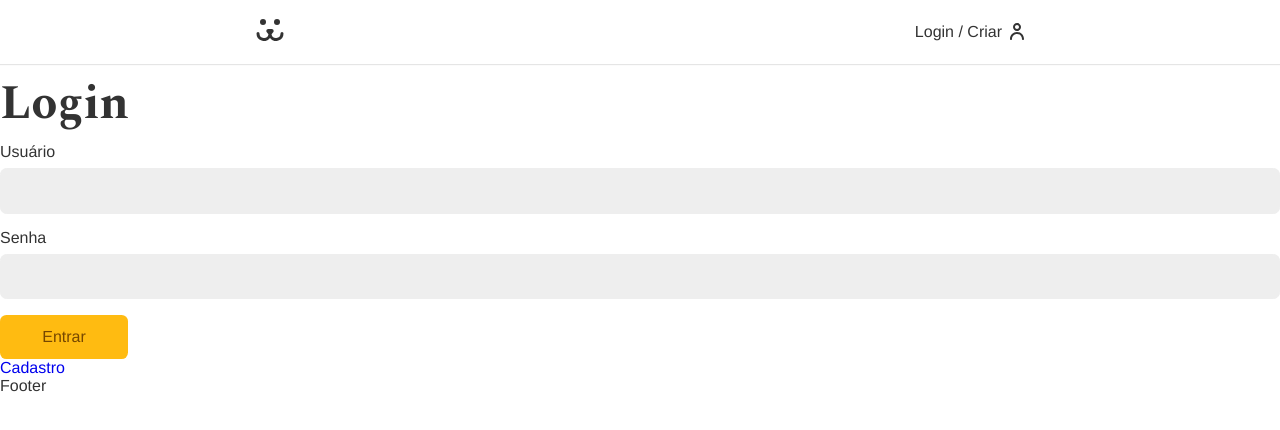
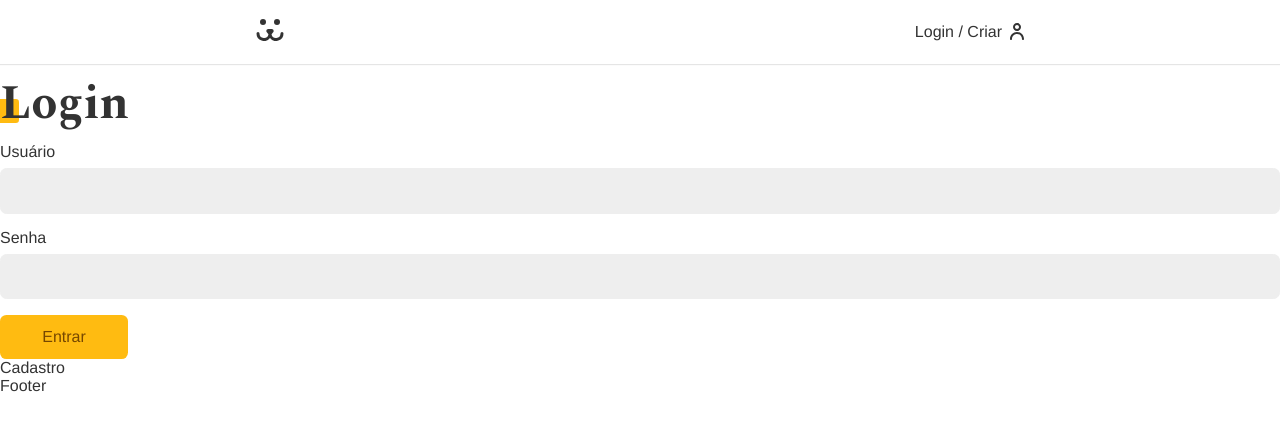
Before and after one commit to augustojs1/dogs-social-network, a React (Create React App) app: page /login in a window 1280 px wide. Shown: the top 430 px of the page. Built offline with nearby package versions, Linux system fonts and the light colour scheme.

Commit message:
Created Error handling component

```diff
--- a/src/App.css
+++ b/src/App.css
@@ -37,6 +37,7 @@ button, input {
 
 a {
     text-decoration: none;
+    color: #333;
 }
 
 .container {
@@ -51,6 +52,20 @@ a {
     font-size: 3rem;
     margin: 1rem 0;
     position: relative;
+    z-index: 1;
+}
+
+.title::after {
+    content: '';
+    display: block;
+    width: 1.5rem;
+    height: 1.5rem;
+    background: #fb1;
+    position: absolute;
+    bottom: 5px;
+    left: -5px;
+    border-radius: .2rem;
+    z-index: -1;
 }
 
 .animeLeft {
--- a/src/Components/Login/LoginForm.jsx
+++ b/src/Components/Login/LoginForm.jsx
@@ -4,6 +4,7 @@ import Input from '../Forms/Input';
 import Button from '../Forms/Button';
 import useForm from '../../Hooks/useForm';
 import { UserContext } from '../../UserContext';
+import Error from '../../Helper/Error';
 
 const LoginForm = () => {
     const username = useForm();
@@ -26,7 +27,7 @@ const LoginForm = () => {
                 <Input label="Usuário" type="text" name="username" {...username} />
                 <Input label="Senha" type="password" name="password" {...password} />
                 {loading ? <Button disabled>Carregando...</Button> : <Button>Entrar</Button>}
-                {error && <p>{error}</p>}
+                <Error error={error} />
             </form>
             <Link to="/login/criar">Cadastro</Link>
         </section>
--- /dev/null
+++ b/src/Helper/Error.jsx
@@ -0,0 +1,9 @@
+import React from 'react';
+
+const Error = ({ error }) => {
+
+    if(!error) return null;
+    return <p style={{color: '#f31', margin: '1rem 0'}}>{error}</p>;
+}
+
+export default Error;
```
